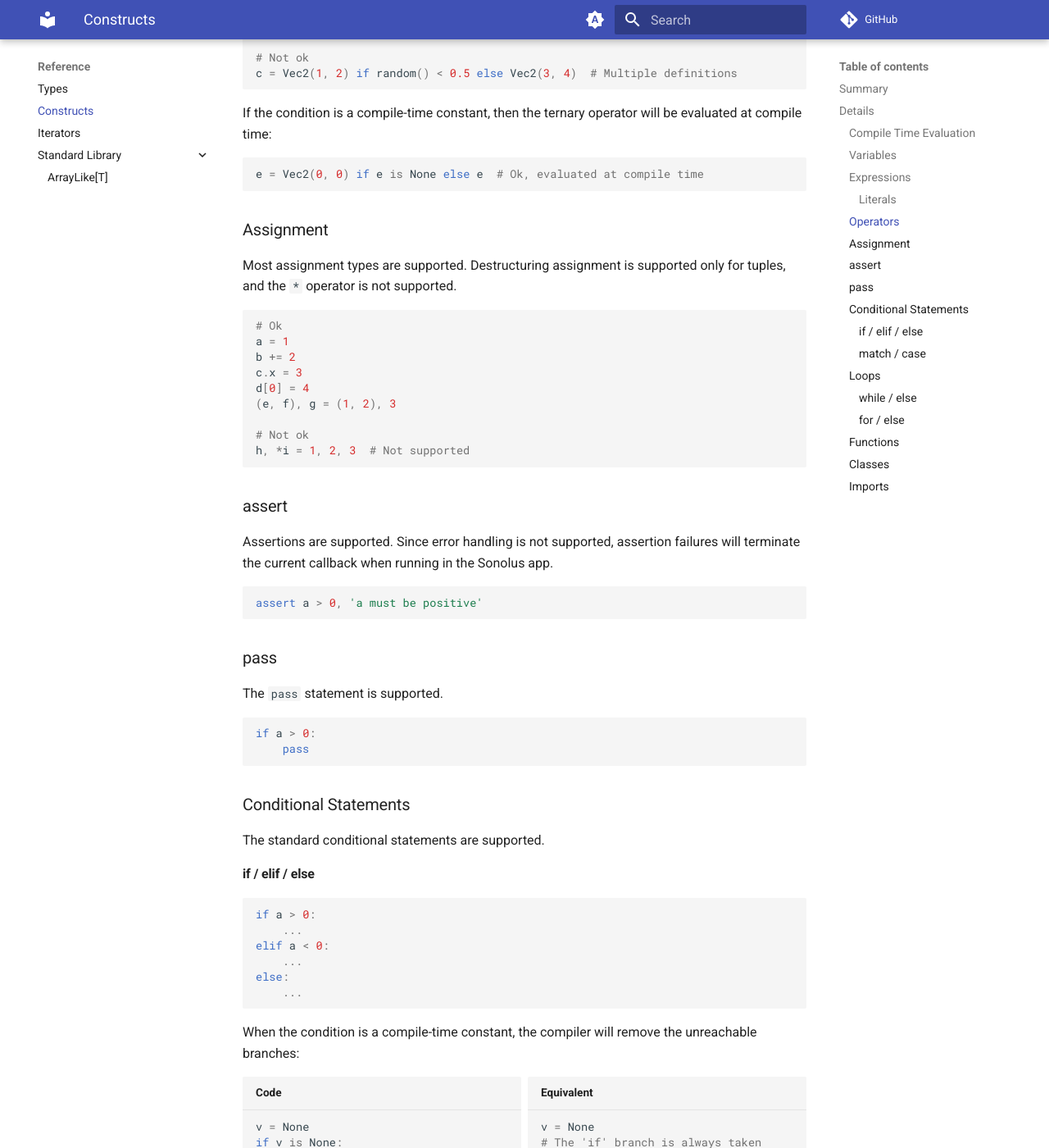
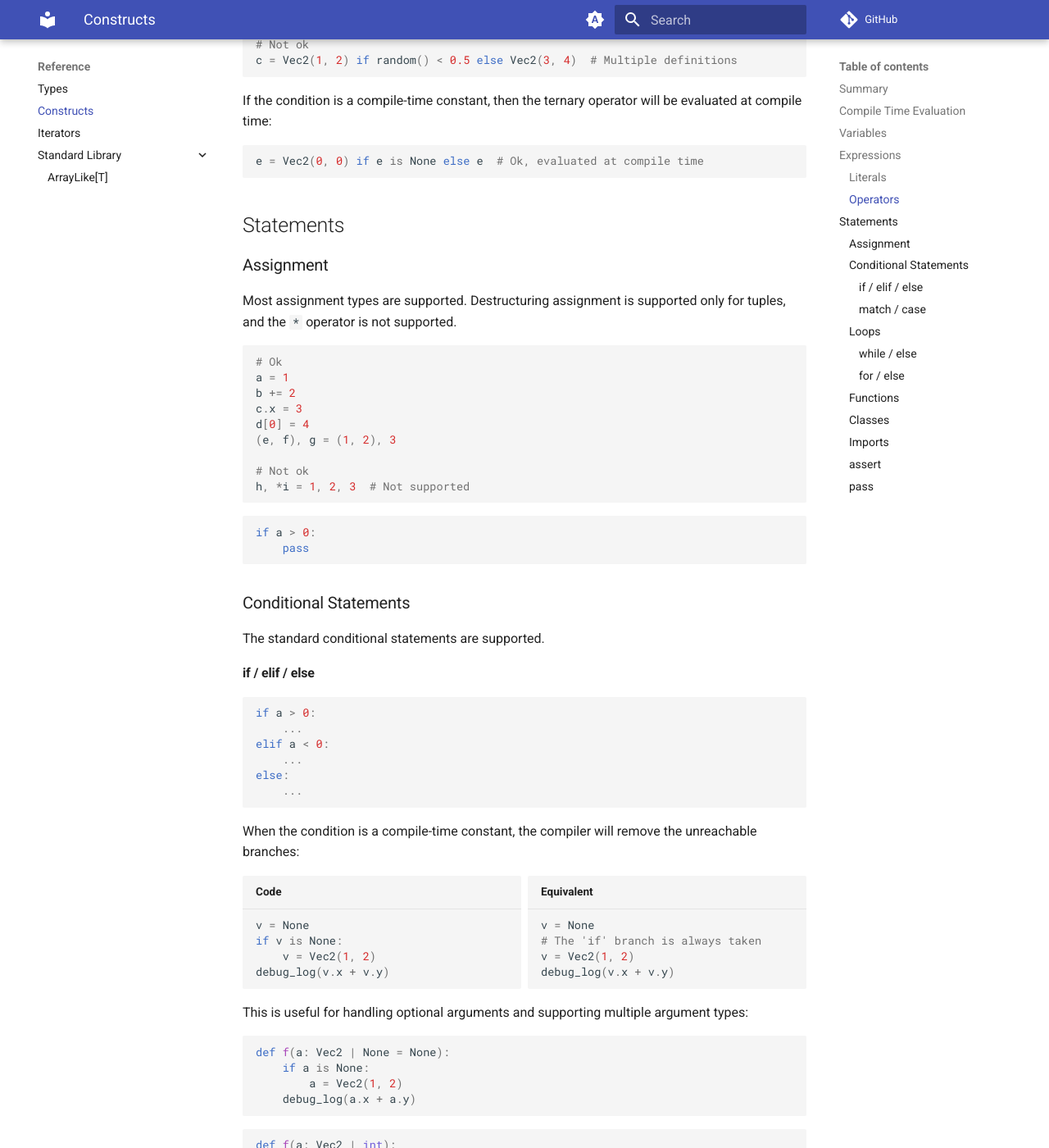
Before and after one commit to qwewqa/sonolus.py, an MkDocs documentation site: the page built from docs/reference/constructs.md, in a window 1280 px wide and 1400 px high, scrolled down 4117 px. Shown: the whole window at 82% size. Built offline with MkDocs 1.6.1 and Material for MkDocs 9.7.7, drawn with Linux system fonts in a browser that asks for light colours; comment, search, counter and statistics services are not loaded; some of the changed text lies outside the part shown.

Commit message:
Adjust organization of constructs

````diff
--- a/docs/reference/constructs.md
+++ b/docs/reference/constructs.md
@@ -45,9 +45,7 @@ Most standard Python constructs are supported in Sonolus.py
     - Function Definition: `def <name>(<parameters>):`
     - Class Definition: `class <name>:` (only outside of functions)
 
-## Details
-
-### Compile Time Evaluation
+## Compile Time Evaluation
 Some expressions can be evaluated at compile time:
 - Numeric literals: `1`, `2.5`, `True`, `False`, ...
 - None: `None`
@@ -79,7 +77,7 @@ else:
     debug_log(-1)
 ```
 
-### Variables
+## Variables
 Variables can be assigned and used like in vanilla Python.
 
 ```python
@@ -135,9 +133,9 @@ while condition():
     v = Vec2(3, 4)  # (2) redefines 'v' for future iterations
 ```
 
-### Expressions
+## Expressions
 
-#### Literals
+### Literals
 `int`, `float`, `bool`, `str`, and `tuple` literals are supported:
 
 ```python
@@ -181,6 +179,8 @@ If the condition is a compile-time constant, then the ternary operator will be e
 e = Vec2(0, 0) if e is None else e  # Ok, evaluated at compile time
 ```
 
+## Statements
+
 ### Assignment
 Most assignment types are supported. Destructuring assignment is supported only for tuples, and the `*`
 operator is not supported.
@@ -196,17 +196,6 @@ d[0] = 4
 # Not ok
 h, *i = 1, 2, 3  # Not supported
 ```
-
-### assert
-Assertions are supported. Since error handling is not supported, assertion failures will terminate the current
-callback when running in the Sonolus app.
-
-```python
-assert a > 0, 'a must be positive'
-```
-
-### pass
-The `pass` statement is supported.
 
 ```python
 if a > 0:
@@ -452,3 +441,14 @@ class MyRecord(Record):
 
 ### Imports
 Imports are supported at the module level, but not within functions.
+
+### assert
+Assertions are supported. Since error handling is not supported, assertion failures will terminate the current
+callback when running in the Sonolus app.
+
+```python
+assert a > 0, 'a must be positive'
+```
+
+### pass
+The `pass` statement is supported.
````
